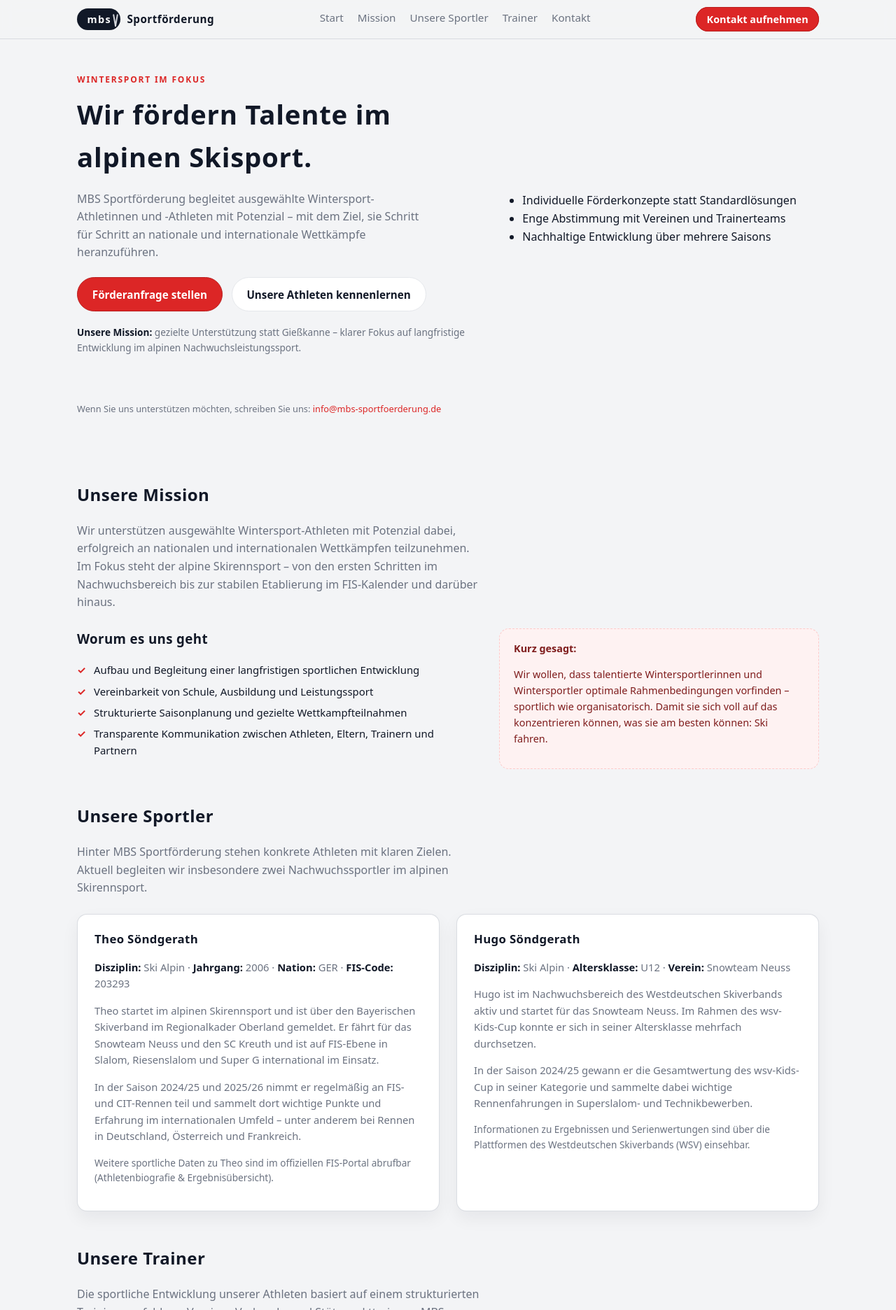
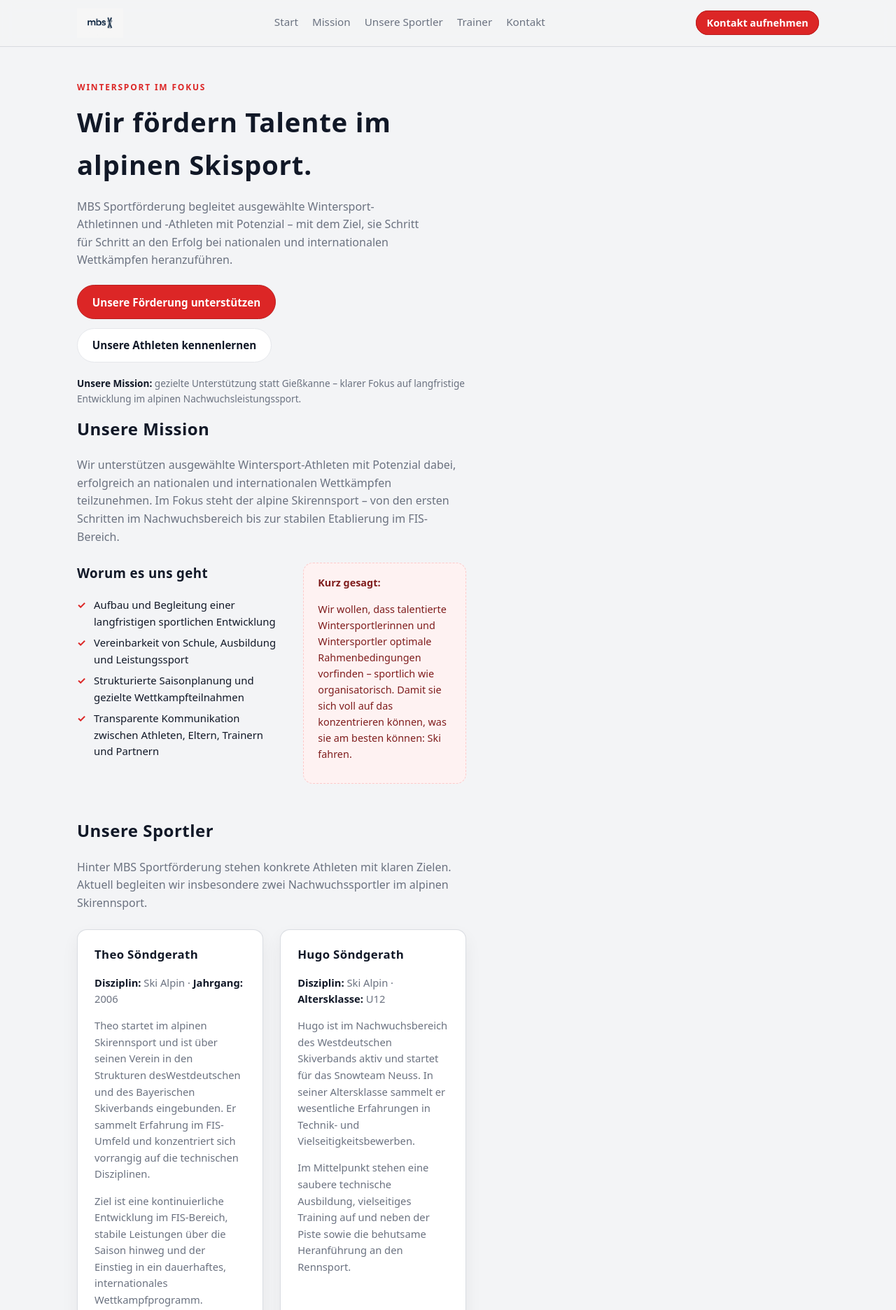
Before and after one commit to mbssport/mbs-sportfoerderung, a plain HTML site: page index.html in a window 1280 px wide. Shown: the top 1872 px of the page at 70% size. Drawn offline with Linux system fonts and the light colour scheme.

Commit message:
Update index 2.html

```diff
--- a/index.html
+++ b/index.html
@@ -56,54 +56,19 @@
     }
 
     .nav-brand {
-      font-weight: 700;
-      letter-spacing: 0.03em;
       display: flex;
       align-items: center;
-      gap: 0.6rem;
+      gap: 0.75rem;
     }
 
-    /* nüchternes mbs-Logo mit Skiern */
-    .nav-brand .logo {
-      position: relative;
+    .nav-logo-link {
       display: inline-flex;
       align-items: center;
-      justify-content: center;
-      padding: 0.25rem 0.8rem 0.25rem 0.9rem;
-      border-radius: 999px;
-      background: #111827;
-      color: #f9fafb;
-      font-size: 0.9rem;
-      font-weight: 700;
-      text-transform: lowercase;
-      letter-spacing: 0.1em;
-      overflow: hidden;
     }
 
-    .nav-brand .logo::before,
-    .nav-brand .logo::after {
-      content: "";
-      position: absolute;
-      right: 0.35rem;
-      width: 2px;
-      height: 18px;
-      border-radius: 999px;
-      background: #e5e7eb;
-      opacity: 0.9;
-      transform-origin: bottom;
-    }
-
-    .nav-brand .logo::before {
-      transform: rotate(-10deg) translateY(1px);
-    }
-
-    .nav-brand .logo::after {
-      transform: rotate(10deg) translateY(1px);
-    }
-
-    .nav-brand span:last-child {
-      font-weight: 600;
-      font-size: 0.95rem;
+    .nav-logo-img {
+      height: 42px; /* bei Bedarf anpassen */
+      display: block;
     }
 
     .nav-links {
@@ -503,8 +468,10 @@
   <header>
     <div class="nav">
       <div class="nav-brand">
-        <span class="logo">mbs</span>
-        <span>Sportförderung</span>
+        <a href="#start" class="nav-logo-link">
+          <!-- Logo-Datei muss im Repo z.B. logo-mbs.png heißen -->
+          <img src="logo-mbs.png" alt="mbs Sportförderung Logo" class="nav-logo-img">
+        </a>
       </div>
       <nav class="nav-links">
         <a href="#start">Start</a>
@@ -527,12 +494,12 @@
         <h1 class="hero-title">Wir fördern Talente im alpinen Skisport.</h1>
         <p class="hero-subtitle">
           MBS Sportförderung begleitet ausgewählte Wintersport-Athletinnen und -Athleten
-          mit Potenzial – mit dem Ziel, sie Schritt für Schritt an nationale und
-          internationale Wettkämpfe heranzuführen.
+          mit Potenzial – mit dem Ziel, sie Schritt für Schritt an den Erfolg bei nationalen und
+          internationalen Wettkämpfen heranzuführen.
         </p>
 
         <div class="hero-actions">
-          <a class="btn-primary" href="#kontakt">Förderanfrage stellen</a>
+          <a class="btn-primary" href="#kontakt">Unsere Förderung unterstützen</a>
           <a class="btn-secondary" href="#sportler">Unsere Athleten kennenlernen</a>
         </div>
 
@@ -540,20 +507,6 @@
           <strong>Unsere Mission:</strong> gezielte Unterstützung statt Gießkanne – klarer Fokus auf
           langfristige Entwicklung im alpinen Nachwuchsleistungssport.
         </p>
-      </div>
-
-        <ul>
-          <li>Individuelle Förderkonzepte statt Standardlösungen</li>
-          <li>Enge Abstimmung mit Vereinen und Trainerteams</li>
-          <li>Nachhaltige Entwicklung über mehrere Saisons</li>
-        </ul>
-
-        <p class="hero-note">
-          Wenn Sie uns unterstützen möchten, schreiben Sie uns:
-          <a href="mailto:info@mbs-sportfoerderung.de">info@mbs-sportfoerderung.de</a>
-        </p>
-      </aside>
-    </section>
 
     <!-- Unsere Mission -->
     <section id="mission">
@@ -563,7 +516,7 @@
           Wir unterstützen ausgewählte Wintersport-Athleten mit Potenzial dabei,
           erfolgreich an nationalen und internationalen Wettkämpfen teilzunehmen.
           Im Fokus steht der alpine Skirennsport – von den ersten Schritten im Nachwuchsbereich
-          bis zur stabilen Etablierung im FIS-Kalender und darüber hinaus.
+          bis zur stabilen Etablierung im FIS-Bereich.
         </p>
       </div>
 
@@ -603,22 +556,17 @@
         <div class="card">
           <h3>Theo Söndgerath</h3>
           <p class="athlete-meta">
-            <strong>Disziplin:</strong> Ski Alpin · <strong>Jahrgang:</strong> 2006 ·
-            <strong>Nation:</strong> GER · <strong>FIS-Code:</strong> 203293
+            <strong>Disziplin:</strong> Ski Alpin · <strong>Jahrgang:</strong> 2006
           </p>
           <p>
-            Theo startet im alpinen Skirennsport und ist über den Bayerischen Skiverband
-            im Regionalkader Oberland gemeldet. Er fährt für das Snowteam Neuss und den SC Kreuth und ist auf FIS-Ebene
-            in Slalom, Riesenslalom und Super G international im Einsatz.
+            Theo startet im alpinen Skirennsport und ist über seinen Verein in den
+            Strukturen desWestdeutschen und des Bayerischen Skiverbands eingebunden. Er sammelt Erfahrung
+            im FIS-Umfeld und konzentriert sich vorrangig auf die technischen Disziplinen.
           </p>
           <p>
-            In der Saison 2024/25 und 2025/26 nimmt er regelmäßig an FIS- und CIT-Rennen teil
-            und sammelt dort wichtige Punkte und Erfahrung im internationalen Umfeld – unter
-            anderem bei Rennen in Deutschland, Österreich und Frankreich.
-          </p>
-          <p style="font-size:0.85rem; color:var(--muted); margin-top:0.7rem;">
-            Weitere sportliche Daten zu Theo sind im
-            offiziellen FIS-Portal abrufbar (Athletenbiografie &amp; Ergebnisübersicht).
+            Ziel ist eine kontinuierliche Entwicklung im FIS-Bereich, stabile Leistungen
+            über die Saison hinweg und der Einstieg in ein dauerhaftes, internationales
+            Wettkampfprogramm.
           </p>
         </div>
 
@@ -626,22 +574,16 @@
         <div class="card">
           <h3>Hugo Söndgerath</h3>
           <p class="athlete-meta">
-            <strong>Disziplin:</strong> Ski Alpin · <strong>Altersklasse:</strong> U12 ·
-            <strong>Verein:</strong> Snowteam Neuss
+            <strong>Disziplin:</strong> Ski Alpin · <strong>Altersklasse:</strong> U12
           </p>
           <p>
             Hugo ist im Nachwuchsbereich des Westdeutschen Skiverbands aktiv und startet
-            für das Snowteam Neuss. Im Rahmen des wsv-Kids-Cup konnte er sich in seiner
-            Altersklasse mehrfach durchsetzen.
+            für das Snowteam Neuss. In seiner Altersklasse sammelt er wesentliche
+            Erfahrungen in Technik- und Vielseitigkeitsbewerben.
           </p>
           <p>
-            In der Saison 2024/25 gewann er die Gesamtwertung des wsv-Kids-Cup in seiner
-            Kategorie und sammelte dabei wichtige Rennenfahrungen in Superslalom- und
-            Technikbewerben.
-          </p>
-          <p style="font-size:0.85rem; color:var(--muted); margin-top:0.7rem;">
-            Informationen zu Ergebnissen und Serienwertungen sind über die Plattformen
-            des Westdeutschen Skiverbands (WSV) einsehbar.
+            Im Mittelpunkt stehen eine saubere technische Ausbildung, vielseitiges Training
+            auf und neben der Piste sowie die behutsame Heranführung an den Rennsport.
           </p>
         </div>
       </div>
@@ -656,26 +598,13 @@
           Trainingsumfeld aus Vereins-, Verbands- und Stützpunkttrainern. MBS
           Sportförderung arbeitet dabei eng mit den verantwortlichen Trainerteams zusammen.
         </p>
-      </div>
-
-      <div class="two-column">
-        <div>
-          <h3>Zusammenarbeit im Trainerteam</h3>
-          <ul class="list-check">
-            <li>Abstimmung von Saisonplanung und Zielwettkämpfen</li>
-            <li>Koordination von Lehrgängen, Stützpunkttrainings und Materialtests</li>
-            <li>Laufende Rücksprache zu Trainingsinhalten und Belastungssteuerung</li>
-            <li>Transparente Kommunikation mit Eltern und Athleten</li>
-          </ul>
-        </div>
         <div class="highlight-box">
           <strong>Vereins- und Verbandsumfeld</strong>
           <p>
-            Unsere Athleten sind fest in ihren Vereinen und Verbänden eingebunden,
-            beispielsweise im Snowteam Neuss und im Regionalkader Oberland des
-            Bayerischen Skiverbands (SC Kreuth). MBS Sportförderung ergänzt diese
-            Strukturen um finanzielle und organisatorische Unterstützung – die
-            sportliche Verantwortung liegt bei den zuständigen Trainerteams.
+            Unsere Athleten sind fest in ihren Vereinen und Verbänden eingebunden.
+            MBS Sportförderung ergänzt diese Strukturen um finanzielle und
+            organisatorische Unterstützung – die sportliche Verantwortung liegt bei
+            den zuständigen Trainerteams.
           </p>
           <p style="margin-top:0.5rem;">
             Konkrete Trainerprofile und Zuständigkeiten können bei Bedarf
@@ -690,8 +619,8 @@
       <div class="section-header">
         <h2>Kontakt</h2>
         <p>
-          Sie haben eine Projektidee, möchten unsere Förderung unterstützen oder
-          einfach mehr über MBS Sportförderung erfahren? Wir freuen uns auf Ihre Nachricht.
+          Sie möchten die
+          MBS Sportförderung oder einzelne Athleten unterstützen? Wir freuen uns auf Ihre Nachricht.
         </p>
       </div>
 
@@ -699,12 +628,6 @@
         <div class="contact-details">
           <h3>So erreichen Sie uns</h3>
           <p><strong>E-Mail:</strong> <a href="mailto:info@mbs-sportfoerderung.de">info@mbs-sportfoerderung.de</a></p>
-          <p><strong>Telefon:</strong> wird ergänzt</p>
-          <p><strong>Adresse:</strong><br>
-            wird ergänzt<br>
-            PLZ Ort
-          </p>
-          <p class="contact-form-hint">
         </div>
 
     </section>
```
